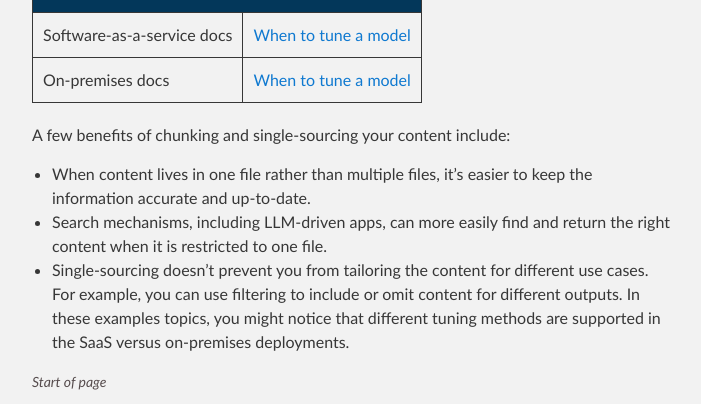
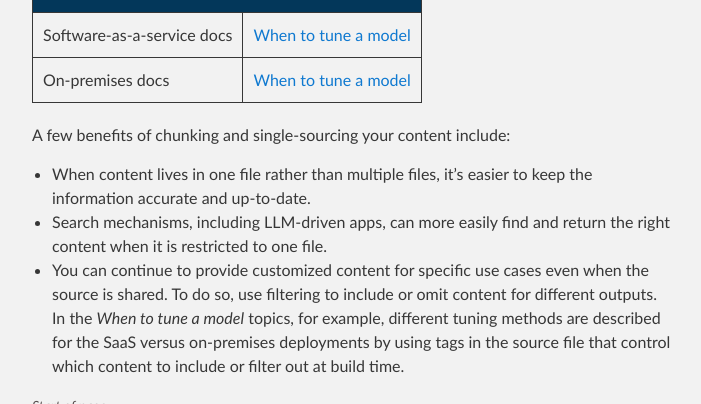
Before and after one commit to michelle-miller/michelle-miller.github.io, a Jekyll site: the page built from user-help.md, in a window 1280 px wide and 900 px high, scrolled down 2893 px, cut to the strip 0-404 px from the top of the window. Shown: the whole strip, without its empty margins (288-989 px from the left). Built offline with Jekyll 4.4.1, drawn with Linux system fonts in a browser that asks for light colours; our own code applies the rules of GitHub Pages for plain Markdown files.

Commit message:
update bullet

```diff
--- a/user-help.md
+++ b/user-help.md
@@ -70,7 +70,7 @@ A few benefits of chunking and single-sourcing your content include:
 
 - When content lives in one file rather than multiple files, it's easier to keep the information accurate and up-to-date.
 - Search mechanisms, including LLM-driven apps, can more easily find and return the right content when it is restricted to one file.
-- Single-sourcing doesn't prevent you from tailoring the content for different use cases. For example, you can use filtering to include or omit content for different outputs. In these examples topics, you might notice that different tuning methods are supported in the SaaS versus on-premises deployments.
+- You can continue to provide customized content for specific use cases even when the source is shared. To do so, use filtering to include or omit content for different outputs. In the *When to tune a model* topics, for example, different tuning methods are described for the SaaS versus on-premises deployments by using tags in the source file that control which content to include or filter out at build time.
 
 [Start of page](https://michelle-miller.github.io/user-help.html){: .amini}
 
```
